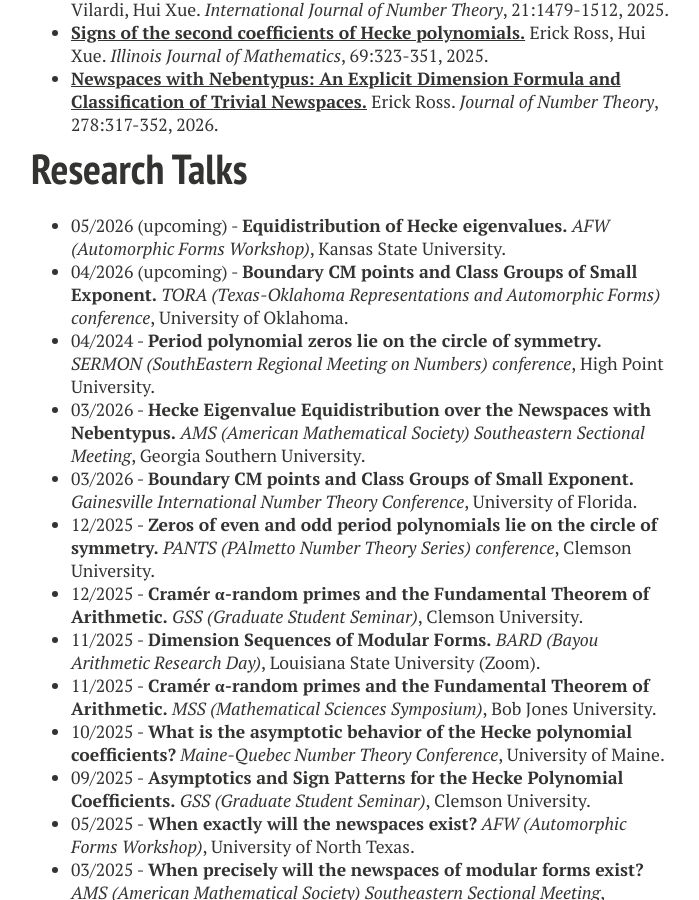
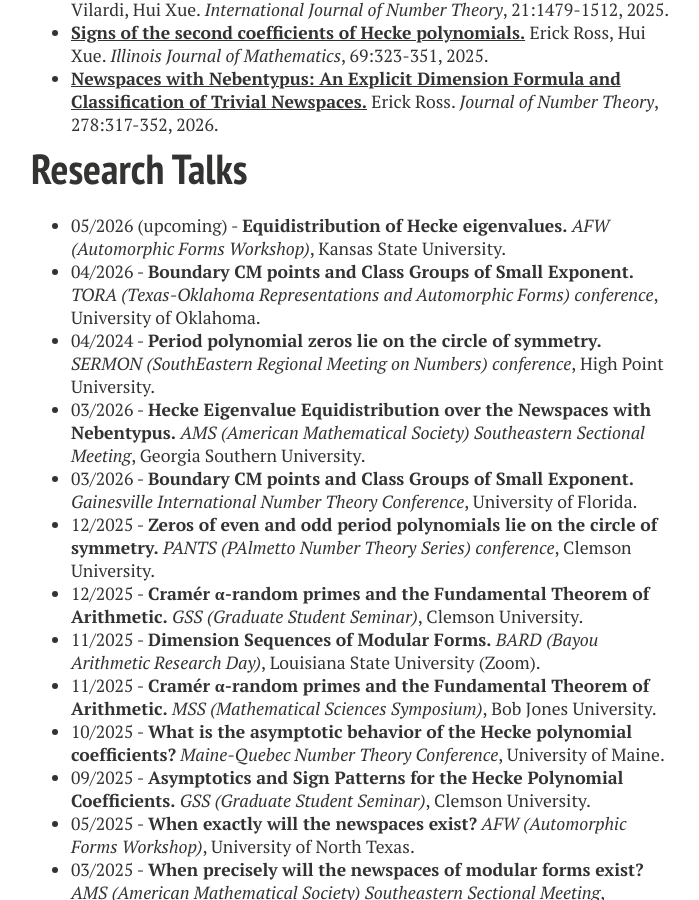
Before and after one commit to erick-ross/erick-ross.github.io, a Jekyll site: the page built from research.md, in a window 1280 px wide and 900 px high, scrolled down 936 px. Shown: the whole window, without its empty margins (289-988 px from the left). Built offline with Jekyll 4.4.1, drawn with Linux system fonts in a browser that asks for light colours; nearby versions of some CDN libraries.

Commit message:
updated research.md

```diff
--- a/research.md
+++ b/research.md
@@ -27,7 +27,7 @@ layout: page
 
 # Research Talks
 - 05/2026 (upcoming) - **Equidistribution of Hecke eigenvalues.** *AFW (Automorphic Forms Workshop)*, Kansas State University.
-- 04/2026 (upcoming) - **Boundary CM points and Class Groups of Small Exponent.** *TORA (Texas-Oklahoma Representations and Automorphic Forms) conference*, University of Oklahoma.
+- 04/2026 - **Boundary CM points and Class Groups of Small Exponent.** *TORA (Texas-Oklahoma Representations and Automorphic Forms) conference*, University of Oklahoma.
 - 04/2024 - **Period polynomial zeros lie on the circle of symmetry.** *SERMON (SouthEastern Regional Meeting on Numbers) conference*, High Point University.
 - 03/2026 - **Hecke Eigenvalue Equidistribution over the Newspaces with Nebentypus.** *AMS (American Mathematical Society) Southeastern Sectional Meeting*, Georgia Southern University.
 - 03/2026 - **Boundary CM points and Class Groups of Small Exponent.** *Gainesville International Number Theory Conference*, University of Florida.
```
